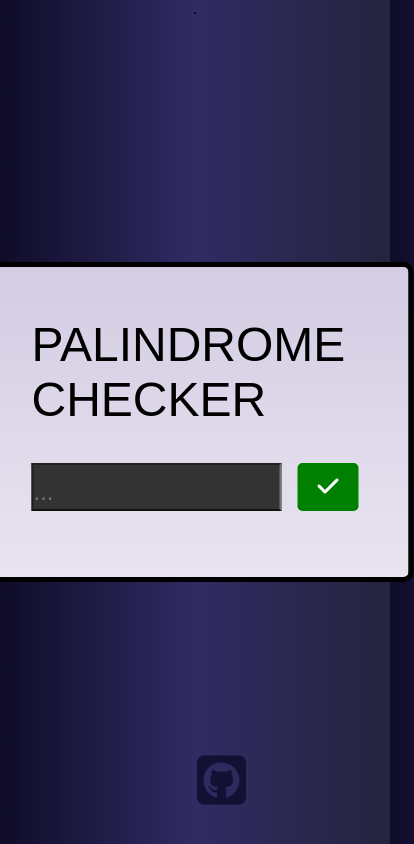
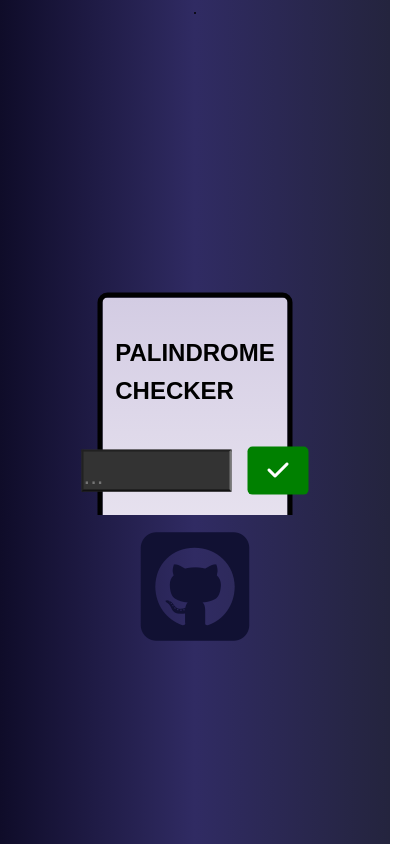
Before and after one commit to DaAlch3m1st/Palindrome-Checker, a plain HTML site: page index.html in a window 390 px wide. Shown: the whole page, 414 px wide, since content can reach past the window. Drawn offline with Linux system fonts and the light colour scheme.

Commit message:
* Responsive design:  * HTML:   - New div that acts as the footer * CSS:   - Changes in the footer changing the position 'fixed' to 'relative'   - responsive design to screens with a width of:    . 768px    . 600px    . 425px    . 320px

```diff
--- a/index.html
+++ b/index.html
@@ -12,17 +12,18 @@
         <div class="container">
             <h1 class="header">PALINDROME CHECKER</h1>
             <div class="input-btn">
-            <input type="text" name="" id="text-input" class="input" placeholder="...">
+                <input type="text" name="" id="text-input" class="input" placeholder="..." size="50">
                 <button type="submit" id="check-btn" title="check the word">
                     <i class="fa-solid fa-check"></i>
                 </button>
             </div>
             <p id="result"></p>
         </div>
-
+        <div class="footer">
             <a href="https://github.com/DaAlch3m1st" rel="noopener" target="_blank" class="footer" alt="My github" title="My github">
                 <i class="fa-brands fa-square-github"></i>
             </a>
+        </div>
         <script src="app.js"></script>
     </body>
 </html>
--- a/style.css
+++ b/style.css
@@ -44,6 +44,7 @@ body {
 .input-btn {
     display: flex;
     justify-content: center;
+    align-items: center;
     gap: 16px;
 }
 
@@ -54,13 +55,25 @@ body {
     font-size: 36px;
 }
 
-a i {
-    font-size: 56px;
+/* Footer styling */
+.footer {
     position: fixed;
-    bottom: 36px;
+    bottom: 0;
+    left: 0;
+    width: 100%;
     display: flex;
     justify-content: center;
-    align-items: center;
+    padding: 10px;
+    background: linear-gradient(to right, #0f0c29, #302b63, #24243e);
+}
+
+.footer a {
+    color: #113;
+    text-decoration: none;
+}
+
+.footer i {
+    font-size: 56px;
     color: #113;
 }
 
@@ -116,3 +129,74 @@ select:-webkit-autofill:focus {
     -webkit-box-shadow: 0 0 0px 1000px #333 inset;
     transition: background-color 5000s ease-in-out 0s;
 }
+
+/* Media queries */
+
+@media only screen and (max-width: 768px) {
+    .footer i {
+        display: flex;
+        justify-content: center;
+        align-items: center;
+        margin-bottom: 25%;
+        font-size: 124px;
+    }
+}
+
+@media only screen and (max-width: 600px) {
+    .body {
+        display: flex;
+        justify-content: center;
+        align-items: center;
+    }
+    .container {
+        display: flex;
+        justify-content: center;
+        flex-direction: column;
+        width: 425px;
+        padding: 36px;
+    }
+    .input {
+        width: 150px;
+    }
+    .header {
+        font-size: 24px;
+        line-height: 1.6;
+        font-weight: 600;
+    }
+
+    .footer i {
+        display: flex;
+        justify-content: center;
+        align-items: center;
+        bottom: 25%;
+        font-size: 124px;
+    }
+}
+
+
+
+@media only screen and (max-width: 425px) {
+    .container {
+        width: 50%;
+    }
+    .footer i {
+        display: flex;
+        justify-content: center;
+        align-items: center;
+        margin-bottom: 50%;
+        font-size: 124px;
+    }
+}
+
+@media only screen and (max-width: 320px) {
+    .container {
+        width: 75%;
+    }
+    .input {
+        width: 150px;
+    }
+    .input-btn {
+        display: flex;
+        flex-direction: column;
+    }
+}
```
Lines whose indentation alone changed are shown as unchanged.
